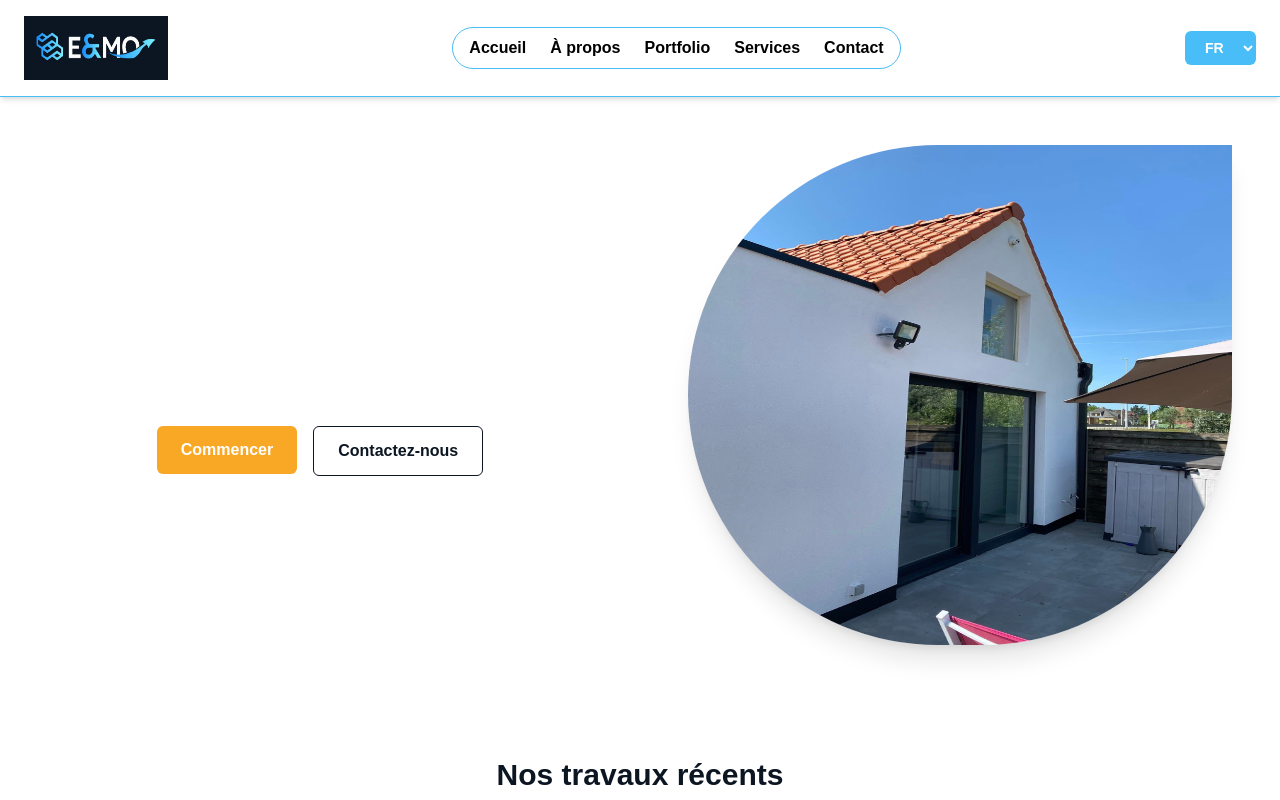
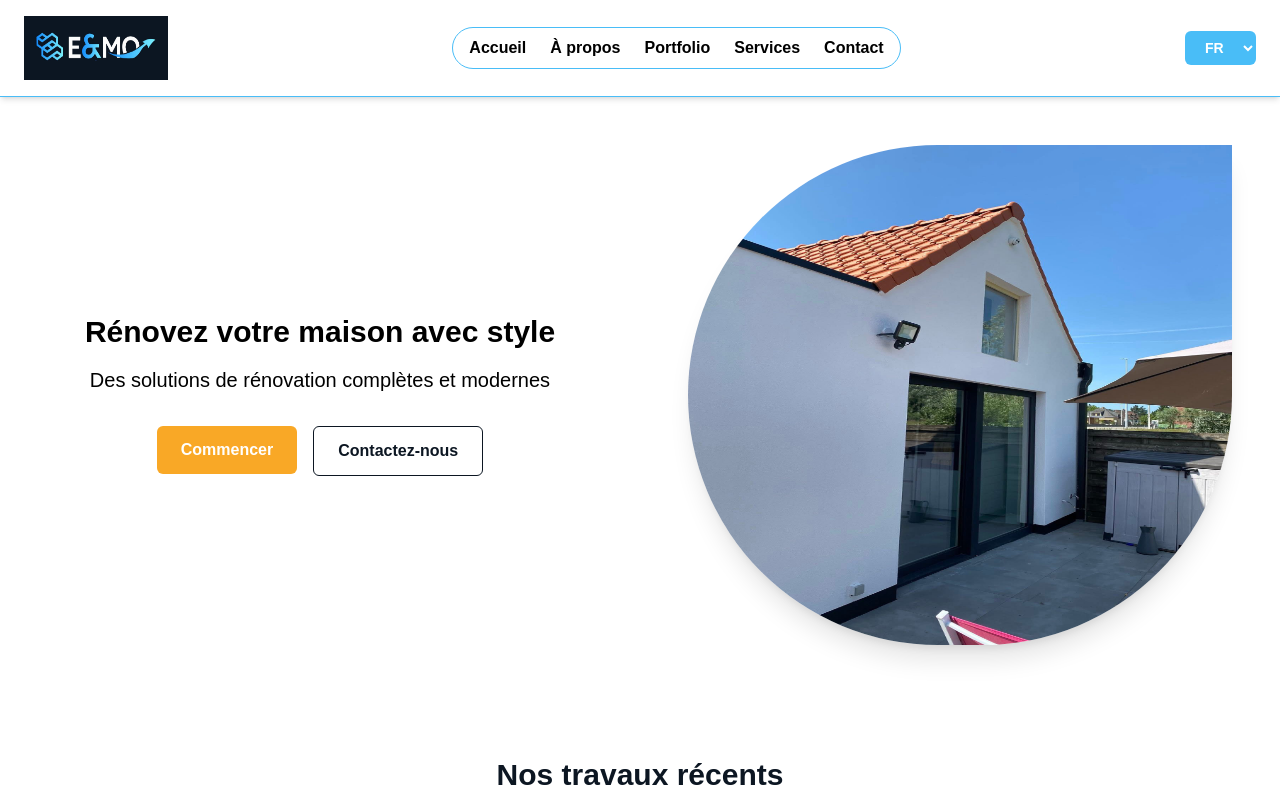
Before and after one commit to MohamedTealeb/E-MO, a Next.js app: page /fr in a window 1280 px wide. Shown: the top 800 px of the page. Built offline with nearby package versions, Linux system fonts and the light colour scheme.

Commit message:
text-black

```diff
--- a/components/Sections/Hero.jsx
+++ b/components/Sections/Hero.jsx
@@ -24,10 +24,10 @@ const Hero = () => {
   return (
     <section className="flex lg:flex-row flex-col-reverse  text-white  text-center">
       <div className="flex flex-col lg:w-1/2 w-full justify-center items-center">
-        <h1 className="text-xl md:text-3xl font-bold mb-4">
+        <h1 className="text-xl md:text-3xl text-black font-bold mb-4">
           {t.hero.headline}
         </h1>
-        <p className="text-lg md:text-xl mb-8">{t.hero.subtext}</p>
+        <p className="text-lg md:text-xl text-black mb-8">{t.hero.subtext}</p>
         <div className="flex flex-col md:flex-row justify-center gap-4">
           <Link href={`/${locale}/about`}>
             <button className="bg-accent cursor-pointer text-white px-6 py-3 rounded-md font-semibold hover:opacity-90 transition">
```
